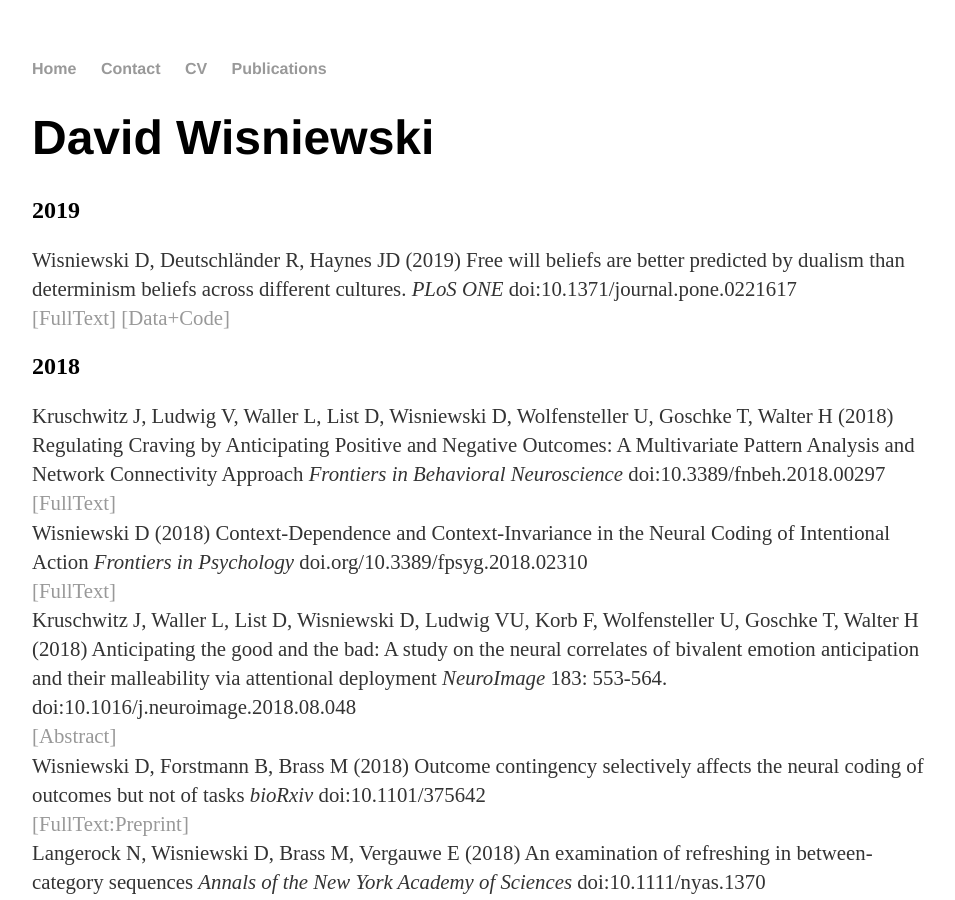
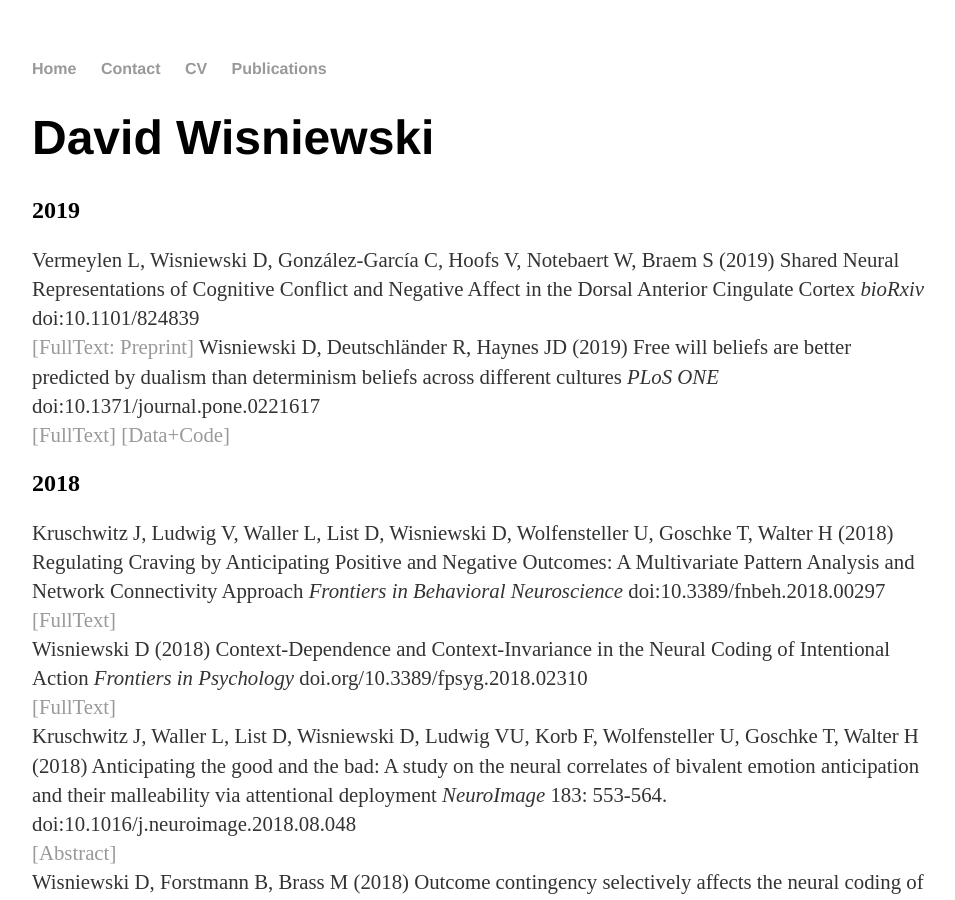
Before and after one commit to davidwisniewski/davidwisniewski.github.io, a Jekyll site: the page built from publications/index.html, in a window 1280 px wide and 900 px high. Shown: the whole window, without its empty margins (160-1115 px from the left). Built offline with Jekyll 4.4.1, drawn with Linux system fonts in a browser that asks for light colours.

Commit message:
updated publication list

```diff
--- a/publications/index.html
+++ b/publications/index.html
@@ -6,7 +6,9 @@ title: David Wisniewski
 	<h1>David Wisniewski</h1>
 	<h2>2019</h2>
 	<p>
-	Wisniewski D, Deutschländer R, Haynes JD (2019) Free will beliefs are better predicted by dualism than determinism beliefs across different cultures. <em>PLoS ONE</em> doi:10.1371/journal.pone.0221617 <br>
+	Vermeylen L, Wisniewski D, González-García C, Hoofs V, Notebaert W, Braem S (2019) Shared Neural Representations of Cognitive Conflict and Negative Affect in the Dorsal Anterior Cingulate Cortex <em>bioRxiv</em> doi:10.1101/824839 <br>
+	<a href="https://www.biorxiv.org/content/10.1101/824839v1">[FullText: Preprint]</a>
+	Wisniewski D, Deutschländer R, Haynes JD (2019) Free will beliefs are better predicted by dualism than determinism beliefs across different cultures <em>PLoS ONE</em> doi:10.1371/journal.pone.0221617 <br>
 	<a href="https://journals.plos.org/plosone/article?id=10.1371/journal.pone.0221617">[FullText]</a> <a href="https://osf.io/ajq2e/?view_only=45d321ed519047bd84a55030d72e054d">[Data+Code]</a>
 	</p>
 
```
